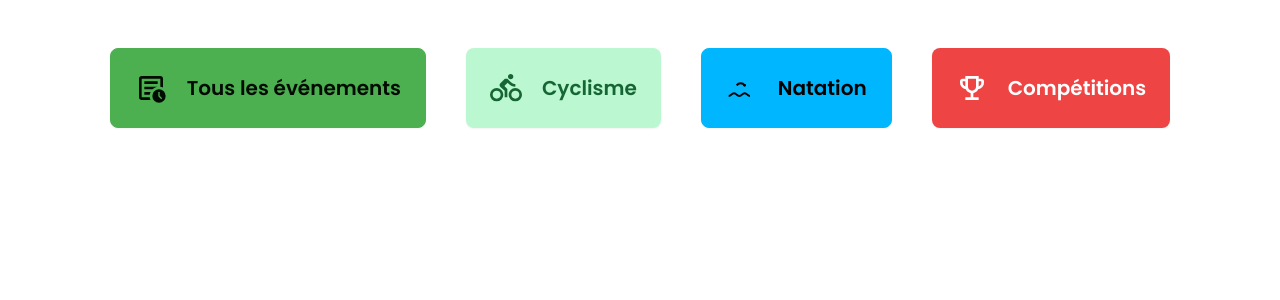
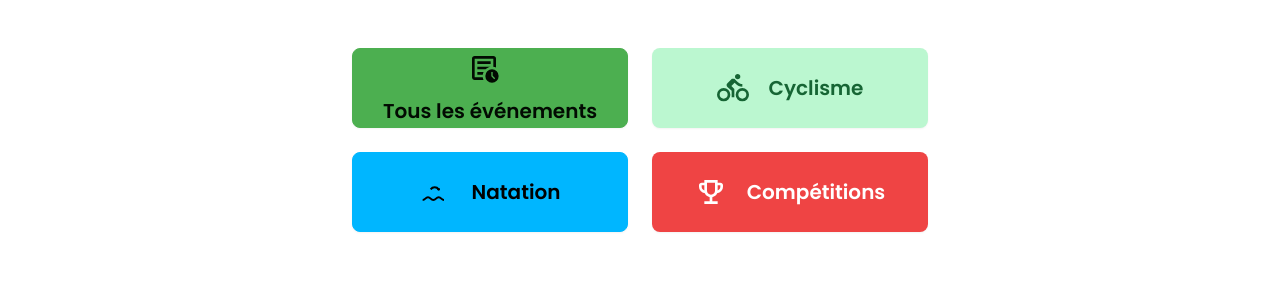
Before and after one commit to olivier-bernard/triathlon-club-events-app, a Next.js app: page / in a window 1280 px wide. Shown: the top 300 px of the page. Built offline with nearby package versions, Linux system fonts and the light colour scheme; no server answers.

Commit message:
ui improvements for notification and first page

```diff
--- a/src/app/components/EventChat.tsx
+++ b/src/app/components/EventChat.tsx
@@ -121,7 +121,6 @@ function ChatMessage({ message, currentUserId, translations, timeFormat, lang }:
   const isCurrentUser = message.user.id === currentUserId;
   const chatAlignment = isCurrentUser ? "chat-end" : "chat-start";
   const bubbleColor = isCurrentUser ? "chat-bubble-primary" : "chat-bubble bg-base-300";
-  console.log("Language in ChatMessage:", lang);
 
   return (
     <div className={`chat ${chatAlignment}`}>
--- a/src/app/components/NavBar.tsx
+++ b/src/app/components/NavBar.tsx
@@ -28,7 +28,7 @@ export default async function NavBar() {
       <div className="flex-none gap-2">
         {session?.user && (
           <>
-            <NotificationBell /> {/* <-- Add the component here */}
+            <NotificationBell lang={lang} />
             <div className="dropdown dropdown-end">
               {/* ... existing user dropdown ... */}
             </div>
--- a/src/app/components/NotificationBell.tsx
+++ b/src/app/components/NotificationBell.tsx
@@ -6,8 +6,7 @@ import { usePolling } from "@/app/hooks/usePolling";
 import { useRouter } from 'next/navigation';
 import { getTranslations } from "@/app/lib/i18n";
 
-const lang = typeof window !== "undefined" ? window.navigator.language.slice(0,2) : "en";
-const t = getTranslations(lang);
+const lang = typeof window !== "undefined" ? window.navigator.language.slice(0, 2) : "en";
 
 // A simple Bell icon component
 function BellIcon({ count }: { count: number }) {
@@ -21,9 +20,10 @@ function BellIcon({ count }: { count: number }) {
   );
 }
 
-export default function NotificationBell() {
+export default function NotificationBell({ lang }: { lang?: string }) {
   const { notifications, setNotifications } = useNotifications();
   const router = useRouter();
+  const t = getTranslations(lang ?? "fr");
 
   usePolling(() => {
     getNotifications().then(fetched => setNotifications(fetched as UINotification[]));
@@ -52,7 +52,10 @@ export default function NotificationBell() {
             return (
               <li key={notif.id}>
                 <button
-                  className={`whitespace-normal w-full text-left ${isUnread ? "bg-green-50" : "bg-black text-white"}`}
+                  className={`whitespace-normal w-full text-left ${isUnread
+                      ? "bg-green-50"
+                      : "bg-white text-black dark:bg-gray-900 dark:text-white"
+                    }`}
                   onClick={() => handleNotificationClick(notif)}
                 >
                   <div className="font-bold">{notif.message.event.activity}</div>
--- a/src/app/events/[id]/page.tsx
+++ b/src/app/events/[id]/page.tsx
@@ -66,7 +66,6 @@ export default async function EventDetail(props: EventDetailPageProps) {
 
   const isAdmin = session?.user?.roles?.includes("admin") ?? false;
   const lang = session?.user?.language || 'fr';
-  console.log("Language in EventDetail:", lang);
   const timeFormat = session?.user?.timeFormat ?? true;
   const { eventDetail, eventTypeTranslations, activityTranslations, chat: chatTranslations } = getTranslations(lang);
 
--- a/src/app/page.tsx
+++ b/src/app/page.tsx
@@ -42,7 +42,8 @@ export default async function HomePage() {
       )}
 
       {/* Main Navigation Buttons */}
-      <div className="w-full md:w-auto flex flex-col md:flex-row gap-6 md:gap-10">
+      <div className="w-full flex flex-col items-center">
+          <div className="grid grid-cols-1 sm:grid-cols-2 gap-6 w-full max-w-xl">
           <Link href="/events" className="btn btn-primary btn-lg text-xl h-20">
             <AllIcon className="h-8 w-8 mr-3" />
             {homePage.allEvents}
@@ -67,5 +68,6 @@ export default async function HomePage() {
           </Link>
         </div>
       </div>
+    </div>
   );
 }
```
Lines whose indentation alone changed are shown as unchanged.
